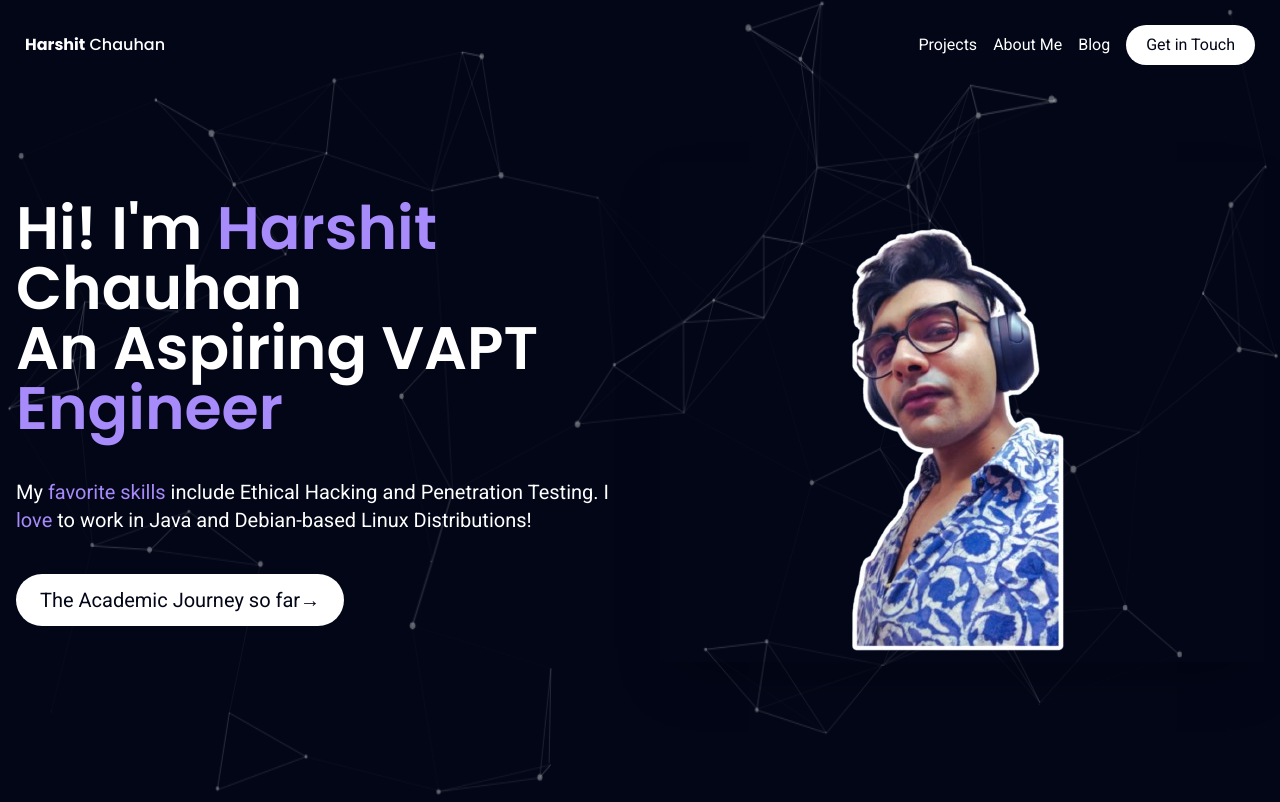
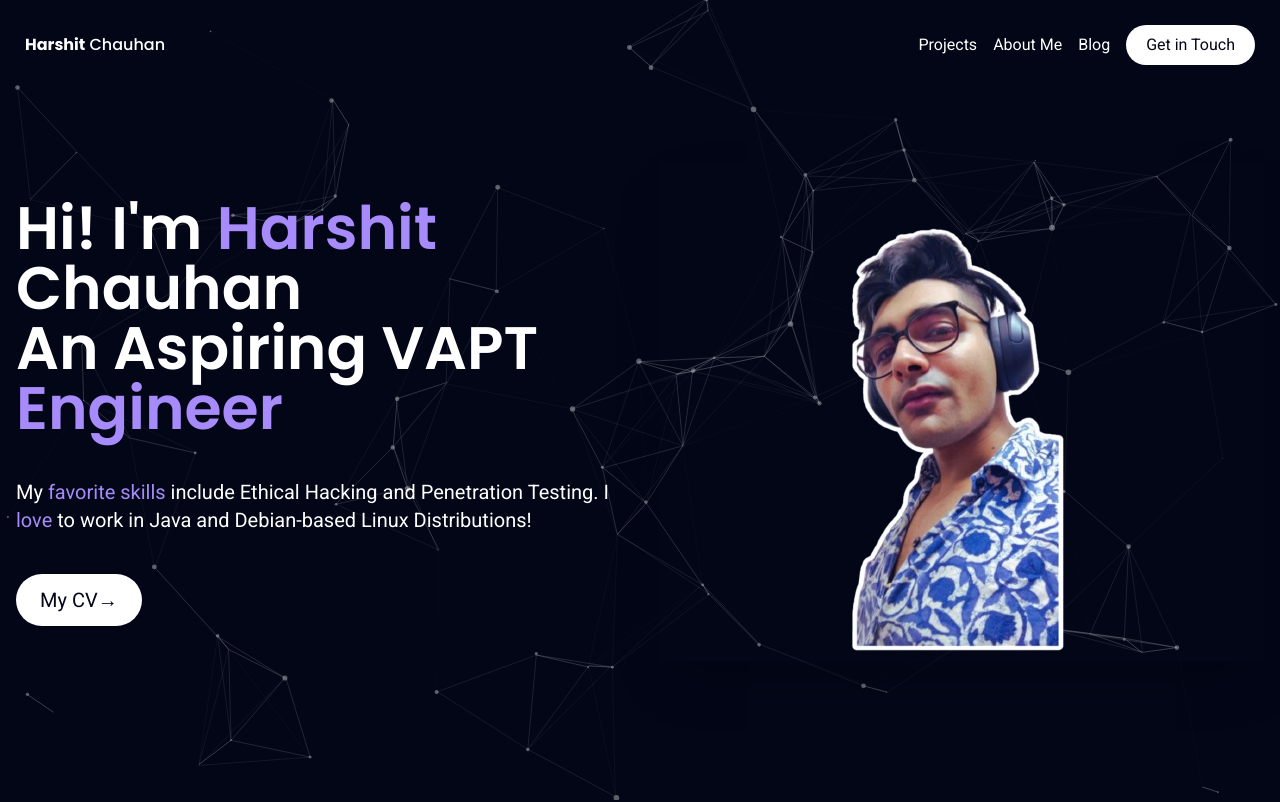
Before and after one commit to tentinqu/portfoliowebsite, a SvelteKit app: page / in a window 1280 px wide. Shown: the top 802 px of the page. Built offline with nearby package versions, Linux system fonts and the light colour scheme.

Commit message:
Update Main.svelte

```diff
--- a/src/components/Main.svelte
+++ b/src/components/Main.svelte
@@ -58,7 +58,7 @@
                     bg-violet-400 opacity-20 group-hover:translate-x-full z-0
                     duration-200"
         />
-        <h4 class="relative z-9">The Academic Journey so far&rarr;</h4>
+        <h4 class="relative z-9">My CV&rarr;</h4>
       </a>
     </div>
     <div class="relative shadow-2xl grid place-items-center">
```
